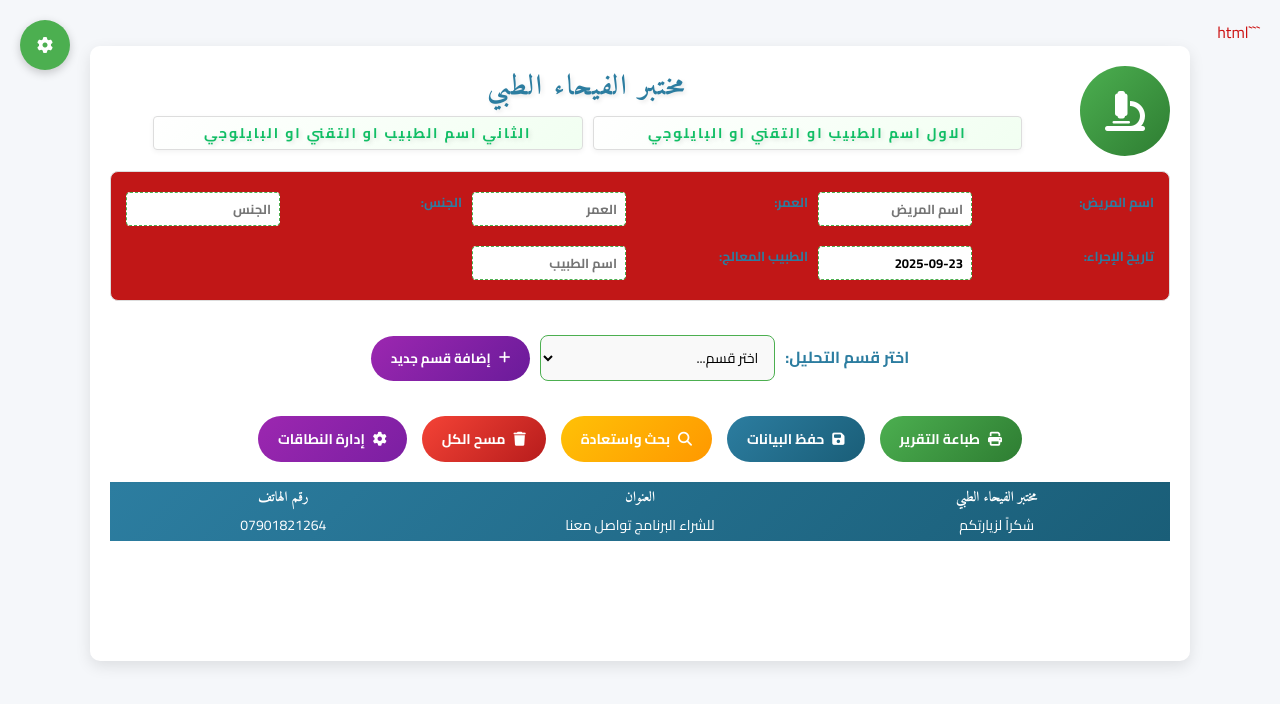
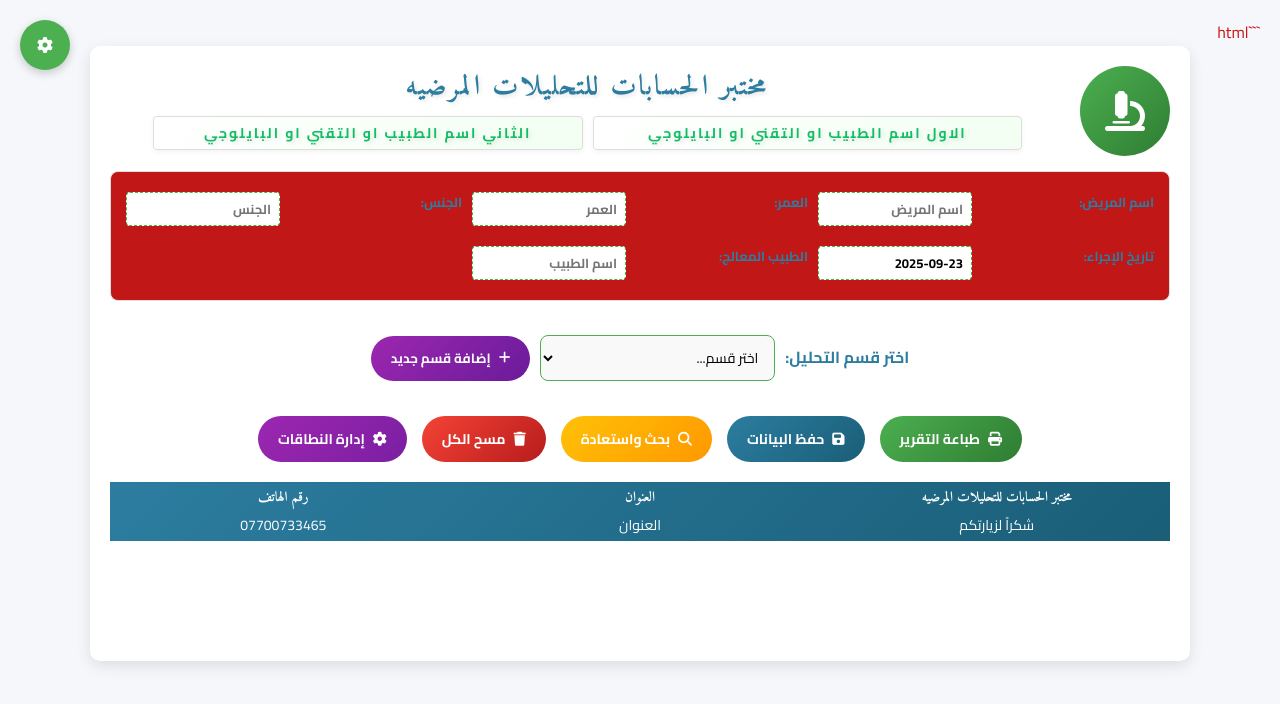
Before and after one commit to jasem1000/gg, a plain HTML site: page index.html in a window 1280 px wide. Drawn offline with Linux system fonts and the light colour scheme; a web font is replaced by a local one.

Commit message:
Update index.html

```diff
--- a/index.html
+++ b/index.html
@@ -4,7 +4,7 @@
 <head>
     <meta charset="UTF-8">
     <meta name="viewport" content="width=device-width, initial-scale=1.0">
-    <title>مختبر الفيحاء الطبي  </title>
+    <title> مختبر الحسابات للتحليلات المرضيه  </title>
     <link rel="stylesheet" href="https://cdnjs.cloudflare.com/ajax/libs/font-awesome/6.4.0/css/all.min.css">
     <link href="https://fonts.googleapis.com/css2?family=Cairo:wght@400;500;600;700&display=swap" rel="stylesheet">
     <link href="https://fonts.googleapis.com/css2?family=Amiri:wght@400;700&display=swap" rel="stylesheet">
@@ -1430,7 +1430,7 @@
                     <i class="fas fa-microscope"></i>
                 </div>
                 <div class="header-text">
-                    <h1>مختبر الفيحاء الطبي </h1>
+                    <h1>  مختبر الحسابات للتحليلات المرضيه </h1>
                     <div class="doctors-container">
                         <div class="doctor-name" id="doctor1">  الاول اسم الطبيب او التقني او البايلوجي  </div>
                         <div class="doctor-name" id="doctor2">   الثاني اسم الطبيب او التقني او البايلوجي    </div>
@@ -1651,16 +1651,16 @@
     <div class="lab-footer">
         <div class="lab-footer-content">
             <div class="lab-footer-item">
-                <div class="lab-footer-title">  مختبر الفيحاء الطبي </div>
-                <div id="biologistName">شكراً للشراء البرنامج</div>
+                <div class="lab-footer-title">  مختبر الحسابات للتحليلات المرضيه   </div>
+                <div id="biologistName">تمنايتي لكم بلشفاء العاجل  </div>
             </div>
             <div class="lab-footer-item">
                 <div class="lab-footer-title">العنوان</div>
-                <div id="labAddress">        تواصل معنا للشراء البرنامج 07806810202</div>
+                <div id="labAddress">     سايدين الحسابات او القادسية الثانيه مقابل ثانويه المستقبل الاهليه   </div>
             </div>
             <div class="lab-footer-item">
                 <div class="lab-footer-title">رقم الهاتف</div>
-                <div id="labPhone">07806810264</div>
+                <div id="labPhone">07700733465</div>
             </div>
         </div>
     </div>
@@ -2113,13 +2113,13 @@
         }
 
         function applySettings() {
-            const labAddress = localStorage.getItem('labAddress') || '  للشراء البرنامج تواصل معنا';
-            const labPhone = localStorage.getItem('labPhone') || '07901821264';
+            const labAddress = localStorage.getItem('labAddress') || '   العنوان';
+            const labPhone = localStorage.getItem('labPhone') || '07700733465';
             const biologistName = localStorage.getItem('biologistName') || 'شكراً لزيارتكم';
             const doctor1Name = localStorage.getItem('doctor1Name') || 'الاول اسم الطبيب او التقني او البايلوجي';
             const doctor2Name = localStorage.getItem('doctor2Name') || ' الثاني اسم الطبيب او التقني او البايلوجي';
 
-            document.getElementById('watermark').textContent = 'مختبر الفيحاء الطبي ';
+            document.getElementById('watermark').textContent = ' مختبر الحسابات للتحليلات المرضيه ';
             // العنوان ثابت - لا يتم تغييره
             document.getElementById('biologistName').textContent = biologistName;
             document.getElementById('labAddress').textContent = labAddress;
```
